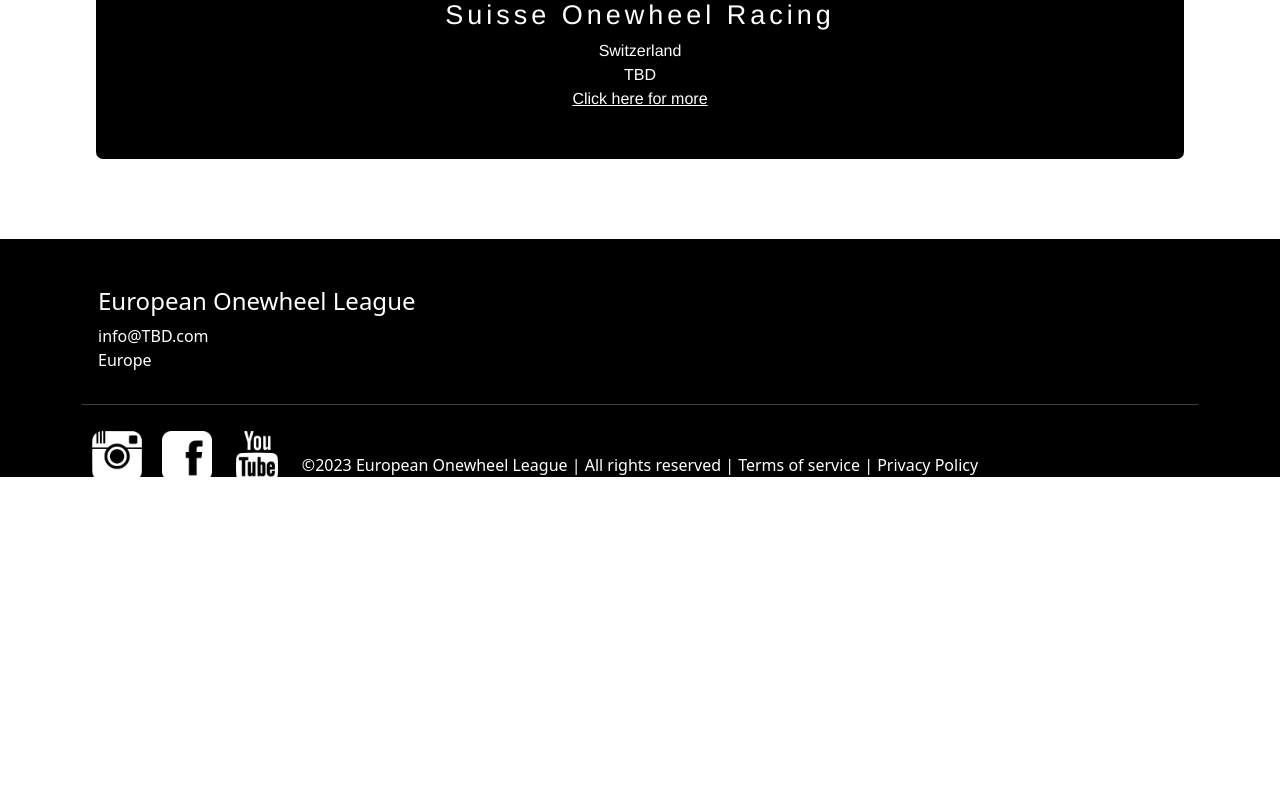
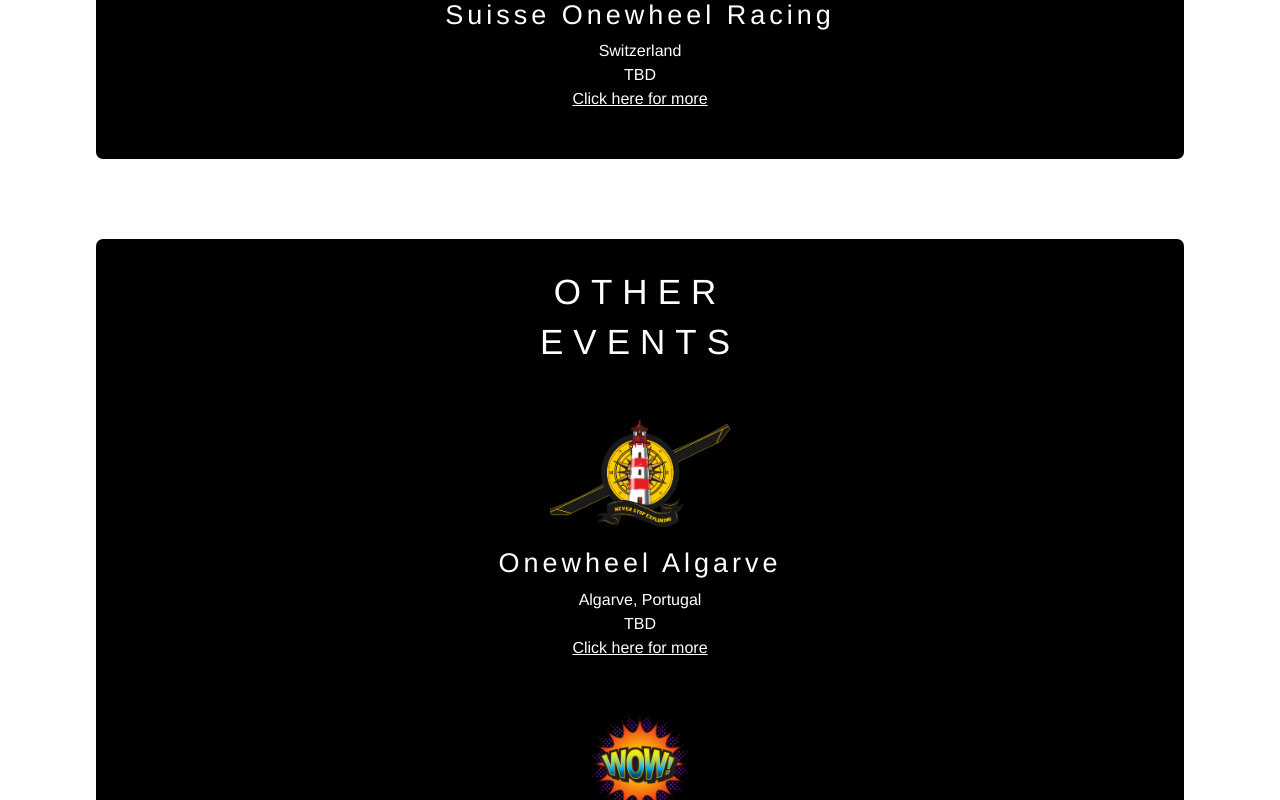
Before and after one commit to maxcramer/euow, a React (Create React App) app: page / in a window 1280 px wide. Shown: the part 2000-2800 px from the top of the page. Before the commit the page ends 2491 px from the top, so only its background shows below. Built offline with nearby package versions, Linux system fonts and the light colour scheme.

Commit message:
oe_datesbar finished for mobile

```diff
--- a/src/Pages/Home/Home.js
+++ b/src/Pages/Home/Home.js
@@ -1,4 +1,5 @@
 import React from "react";
+import OE_DatesBar from "../../components/OE_DatesBar/OE_DatesBar.js";
 
 import QE_DatesBar from "../../components/QE_DatesBar/QE_DatesBar.js";
 
@@ -11,6 +12,7 @@ const Home = () => {
         <h1 className="home_dummy_text">VIDEO / IMAGE</h1>
       </div>
       <QE_DatesBar />
+      <OE_DatesBar />
     </div>
   );
 };
--- a/src/components/Navbar/Navbar.css
+++ b/src/components/Navbar/Navbar.css
@@ -3,7 +3,8 @@
   top: 0;
   z-index: 10;
   width: 100%;
-  background-color: cadetblue !important;
+  /* background-color: cadetblue !important; */
+  background-color: black !important;
 }
 
 a {
@@ -11,7 +12,7 @@ a {
 }
 
 .dropdown-menu {
-  background-color: cadetblue !important;
+  background-color: black !important;
 }
 
 #nav-logo {
--- /dev/null
+++ b/src/components/OE_DatesBar/OE_DatesBar.js
@@ -0,0 +1,41 @@
+import React from "react";
+
+import Owal from "../../media/Owal/OwalLogo.png";
+import WowLogo from "../../media/Wow/Logo/WowLogo.png";
+
+import "./OE_DatesBar.css";
+
+const OE_DatesBar = () => {
+  return (
+    <div className="qe_bg">
+      <h3 className="qe_title">OTHER</h3>
+      <h3 className="qe_title under">EVENTS</h3>
+      <div className="qe_dates_container">
+        <a href="/oa" className="qe_dates_item">
+          <img className="qe_date_img" src={Owal} alt="" />
+          <h4 className="qe_date_item_title">Onewheel Algarve</h4>
+          <div className="qe_date_item_info">
+            <p>Algarve, Portugal</p>
+            <p className="qe_date_item_date">TBD</p>
+            <a href="/oa" className="qe_date_item_link">
+              Click here for more
+            </a>
+          </div>
+        </a>
+        <a href="/wow" className="qe_dates_item">
+          <img className="qe_date_img " src={WowLogo} alt="" />
+          <h4 className="qe_date_item_title">WOW</h4>
+          <div className="qe_date_item_info">
+            <p>Wanyi Park, Viroinval, Belgium</p>
+            <p className="qe_date_item_date">TBD</p>
+            <a href="/wow" className="qe_date_item_link">
+              Click here for more
+            </a>
+          </div>
+        </a>
+      </div>
+    </div>
+  );
+};
+
+export default OE_DatesBar;
```
Also changed, not shown: src/components/OE_DatesBar/OE_DatesBar.css (added), src/media/Owal/OwalLogo.png (added), src/media/Wow/Logo/WowLogo.png (added).
